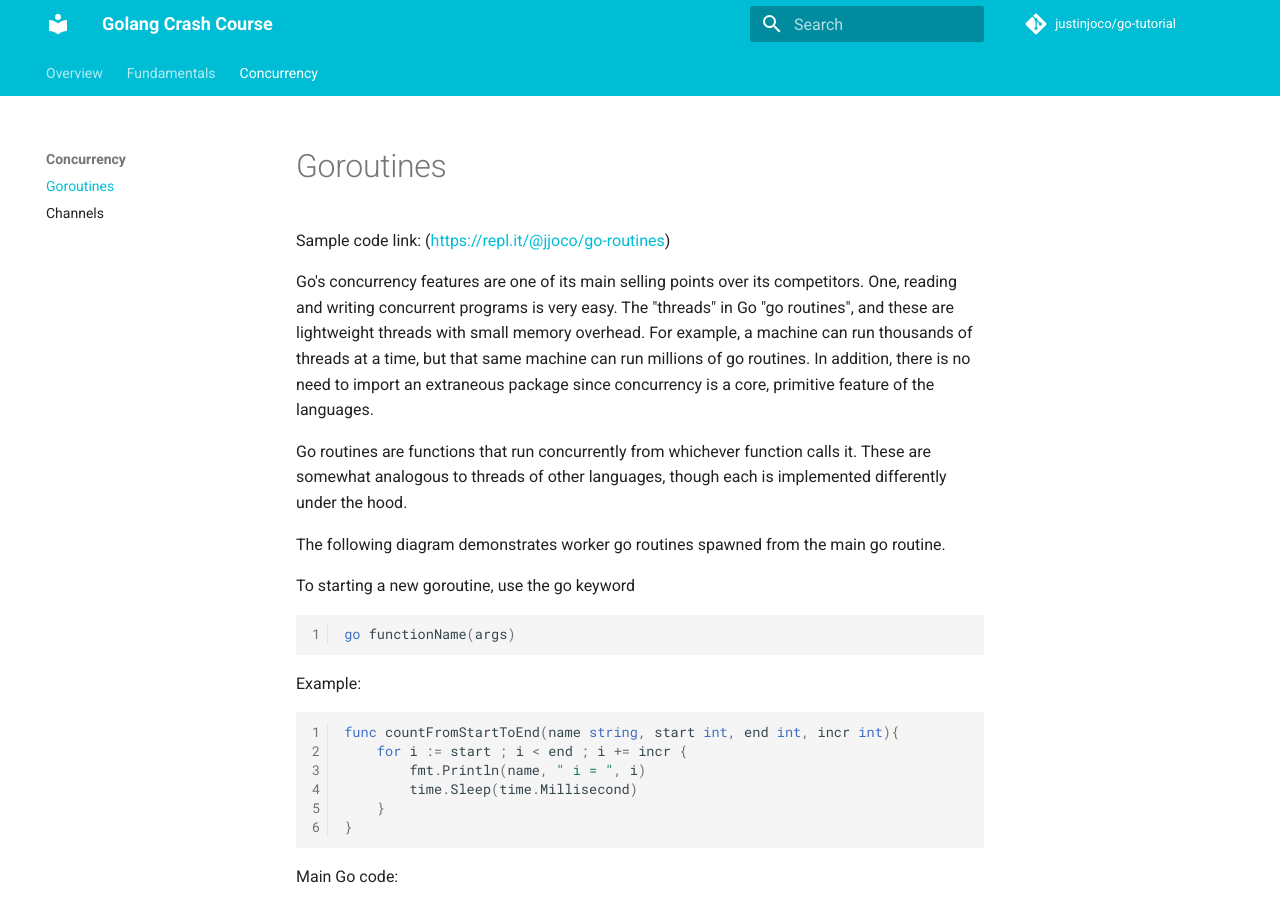
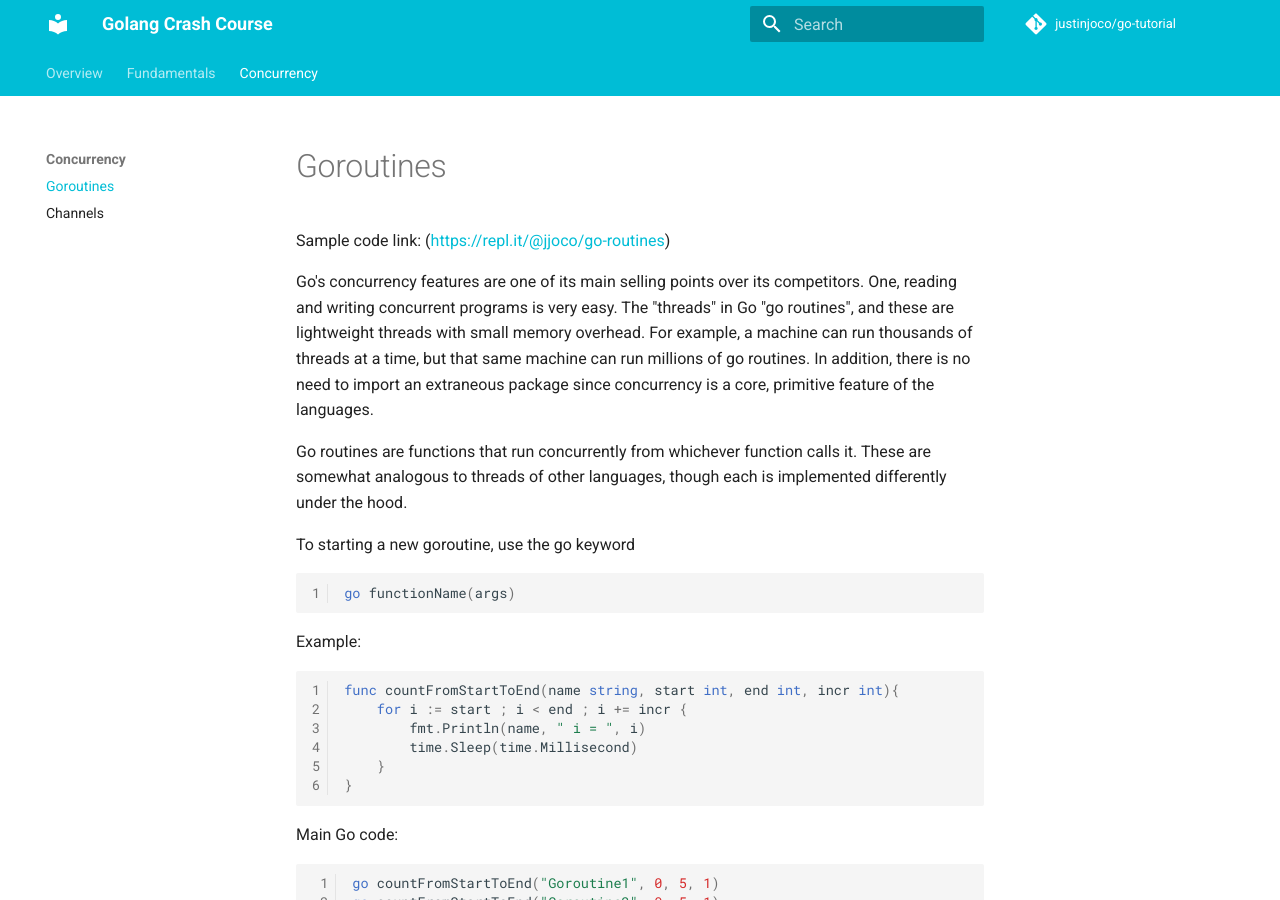
Before and after one commit to justinjoco/go-tutorial, an MkDocs documentation site: the page built from docs/concurrency/goroutines.md, in a window 1280 px wide and 900 px high. Built offline with MkDocs 1.6.1 and Material for MkDocs 9.7.7, drawn with Linux system fonts in a browser that asks for light colours; comment, search, counter and statistics services are not loaded.

Commit message:
removed diagram reference

````diff
--- a/docs/concurrency/goroutines.md
+++ b/docs/concurrency/goroutines.md
@@ -3,8 +3,6 @@ Sample code link: ([https://repl.it/@jjoco/go-routines](https://repl.it/@jjoco/g
 Go's concurrency features are one of its main selling points over its competitors. One, reading and writing concurrent programs is very easy. The "threads" in Go "go routines", and these are lightweight threads with small memory overhead. For example, a machine can run thousands of threads at a time, but that same machine can run millions of go routines. In addition, there is no need to import an extraneous package since concurrency is a core, primitive feature of the languages.
 
 Go routines are functions that run concurrently from whichever function calls it. These are somewhat analogous to threads of other languages, though each is implemented differently under the hood.
-
-The following diagram demonstrates worker go routines spawned from the main go routine.
 
 To starting a new goroutine, use the go keyword
 ```go
````
